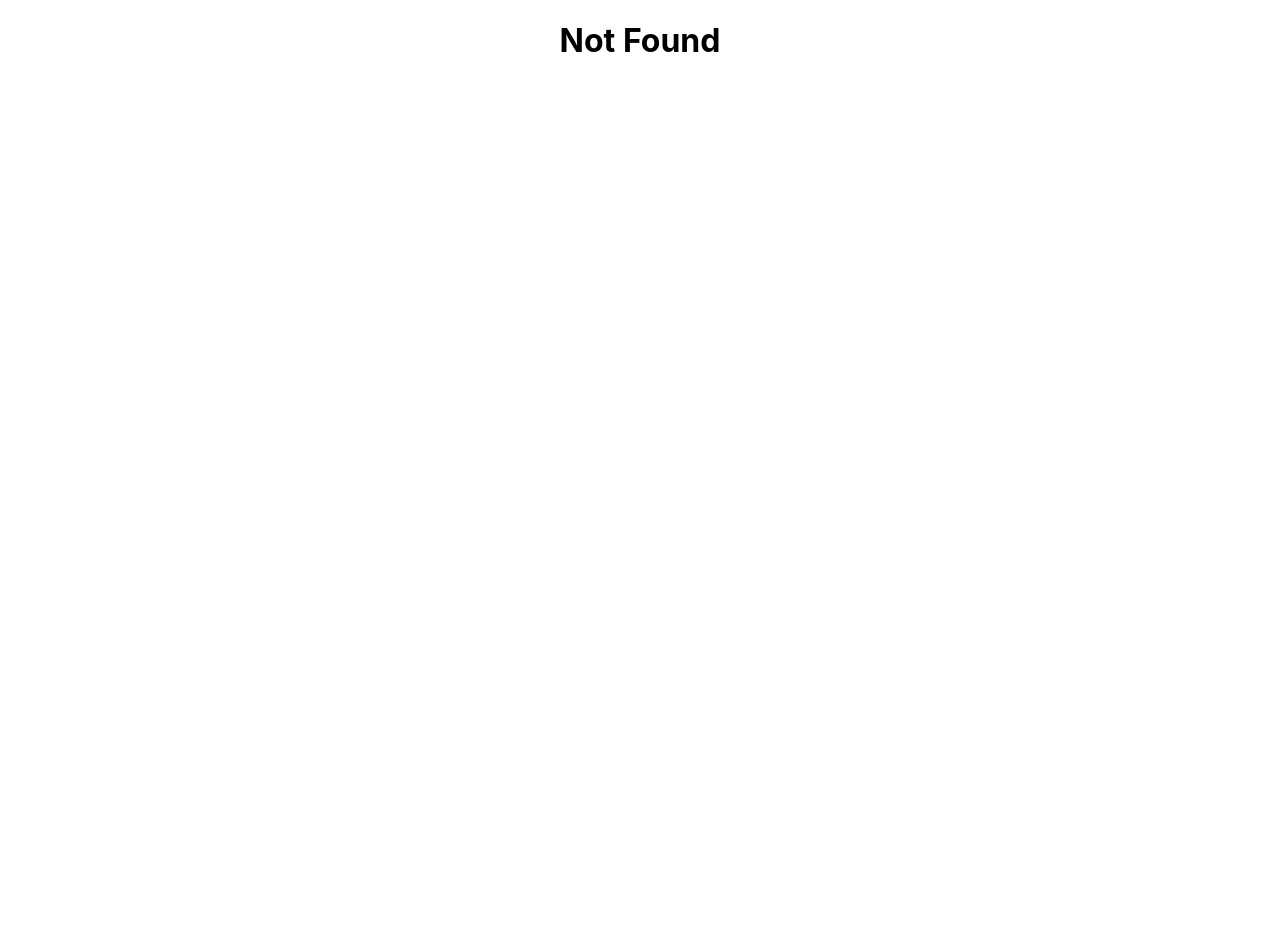
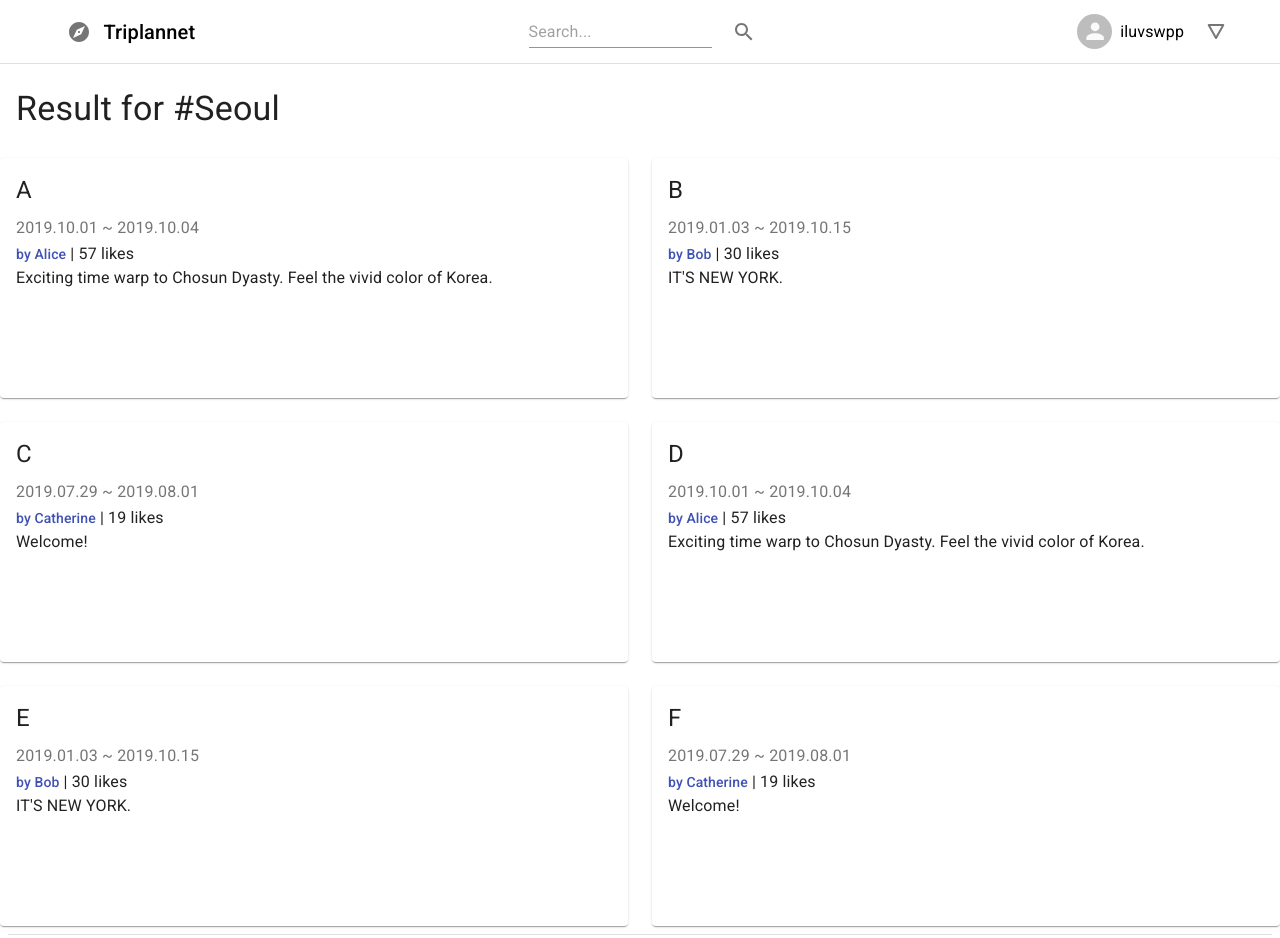
Before and after one commit to swsnu/swpp2019-team6, a React (Create React App) app in the folder frontend/: page /search in a window 1280 px wide. Before the commit the page ends 821 px from the top, so only its background shows below. Built offline with nearby package versions, Linux system fonts and the light colour scheme.

Commit message:
template for search page

```diff
--- a/frontend/src/App.js
+++ b/frontend/src/App.js
@@ -7,6 +7,7 @@ import { Route, Switch } from 'react-router-dom';
 import LoginPage from './pages/LoginPage';
 import MainPage from './pages/MainPage';
 import SignupPage from './pages/SignupPage';
+import SearchPage from './pages/SearchPage';
 
 function App(props) {
   // console.log(props.history.location);
@@ -17,6 +18,7 @@ function App(props) {
           <Route path={['/', '/login']} exact render={() => <LoginPage />} />
           <Route path="/sign_up" exact render={() => <SignupPage />} />
           <Route path="/main" exact render={() => <MainPage />} />
+          <Route path="/search" exact render={() => <SearchPage />} />
           <Route render={() => <h1>Not Found</h1>} />
         </Switch>
       </div>
--- /dev/null
+++ b/frontend/src/containers/travel-overview/SearchTravelOverviewList.js
@@ -0,0 +1,73 @@
+import React, { Component } from 'react';
+import Typography from '@material-ui/core/Typography';
+import Divider from '@material-ui/core/Divider';
+import TravelOverviewList from '../../components/travel-overview/TravelOverviewList';
+
+class SearchTravelOverviewList extends Component {
+  // this.props.searchInput
+
+  state = {
+    travelList: [{
+      title: 'A',
+      author: 'Alice',
+      summary: 'Exciting time warp to Chosun Dyasty. Feel the vivid color of Korea.',
+      period: '2019.10.01 ~ 2019.10.04',
+      likes: 57,
+      photo: null,
+    },
+    {
+      title: 'B',
+      author: 'Bob',
+      summary: 'IT\'S NEW YORK.',
+      period: '2019.01.03 ~ 2019.10.15',
+      likes: 30,
+      photo: null,
+    },
+    {
+      title: 'C',
+      author: 'Catherine',
+      summary: 'Welcome!',
+      period: '2019.07.29 ~ 2019.08.01',
+      likes: 19,
+      photo: null,
+    },
+    {
+      title: 'D',
+      author: 'Alice',
+      summary: 'Exciting time warp to Chosun Dyasty. Feel the vivid color of Korea.',
+      period: '2019.10.01 ~ 2019.10.04',
+      likes: 57,
+      photo: null,
+    },
+    {
+      title: 'E',
+      author: 'Bob',
+      summary: 'IT\'S NEW YORK.',
+      period: '2019.01.03 ~ 2019.10.15',
+      likes: 30,
+      photo: null,
+    },
+    {
+      title: 'F',
+      author: 'Catherine',
+      summary: 'Welcome!',
+      period: '2019.07.29 ~ 2019.08.01',
+      likes: 19,
+      photo: null,
+    }],
+  }
+
+  render() {
+    return (
+      <div className="SearchTravelOverview">
+        <Typography variant="h4" gutterBottom align="left" color="textPrimary" style={{ marginTop: 8, padding: 16 }}>
+            Result for #Seoul
+        </Typography>
+        <TravelOverviewList travelList={this.state.travelList} />
+        <Divider style={{ margin: 8 }} />
+      </div>
+    );
+  }
+}
+
+export default SearchTravelOverviewList;
--- /dev/null
+++ b/frontend/src/pages/SearchPage.js
@@ -0,0 +1,16 @@
+import React, { Component } from 'react';
+import HeaderContainer from '../containers/common/HeaderContainer';
+import SearchTravelOverviewList from '../containers/travel-overview/SearchTravelOverviewList';
+
+class MainPage extends Component {
+  render() {
+    return (
+      <div>
+        <HeaderContainer />
+        <SearchTravelOverviewList />
+      </div>
+    );
+  }
+}
+
+export default MainPage;
```
